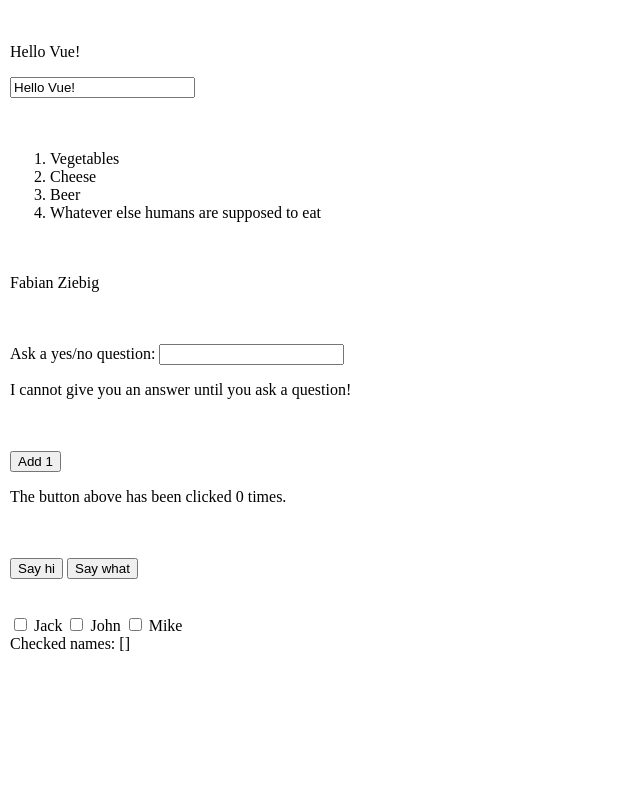
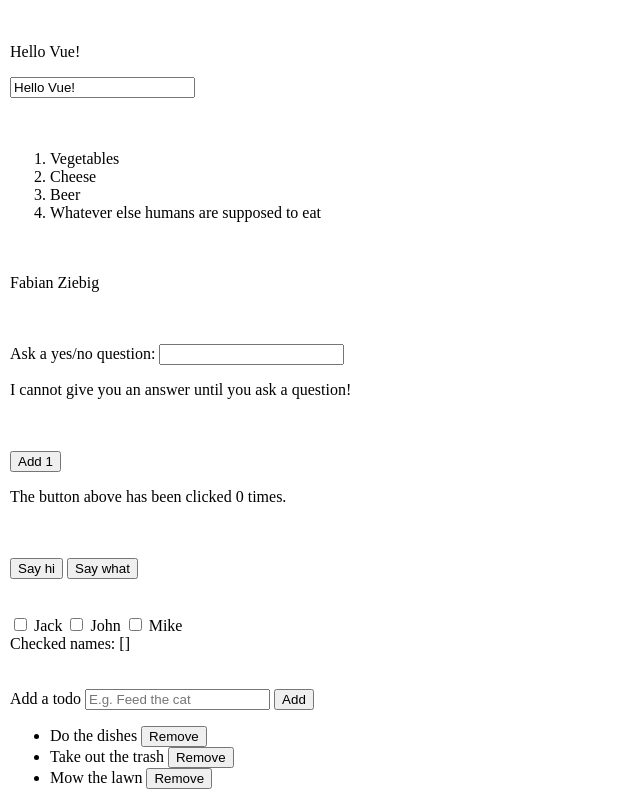
Before and after one commit to fzberlin23/vue.js, a plain HTML site: page index.html in a window 1280 px wide. Shown: the part 374-1174 px from the top of the page, without its empty margins (0-640 px from the left). Before the commit the page ends 1027 px from the top, so only its background shows below. Drawn offline with nearby package versions, Linux system fonts and the light colour scheme.

Commit message:
Hello Vue!

```diff
--- a/index.html
+++ b/index.html
@@ -101,6 +101,29 @@
             <span>Checked names: {{ checkedNames }}</span>
         </div>
 
+        <br/><br/>
+
+        <div id="todo-list-example">
+            <form v-on:submit.prevent="addNewTodo">
+              <label for="new-todo">Add a todo</label>
+              <input
+                v-model="newTodoText"
+                id="new-todo"
+                placeholder="E.g. Feed the cat"
+              >
+              <button>Add</button>
+            </form>
+            <ul>
+              <li
+                is="todo-item"
+                v-for="(todo, index) in todos"
+                v-bind:key="todo.id"
+                v-bind:title="todo.title"
+                v-on:remove="todos.splice(index, 1)"
+              ></li>
+            </ul>
+        </div>
+
         <script src="https://cdn.jsdelivr.net/npm/vue/dist/vue.js"></script>
         <script src="https://cdn.jsdelivr.net/npm/axios@0.12.0/dist/axios.min.js"></script>
         <script src="https://cdn.jsdelivr.net/npm/lodash@4.13.1/lodash.min.js"></script>
--- a/index.js
+++ b/index.js
@@ -154,3 +154,46 @@ new Vue({
     checkedNames: []
   }
 })
+
+
+Vue.component('todo-item', {
+  template: '\
+    <li>\
+      {{ title }}\
+      <button v-on:click="$emit(\'remove\')">Remove</button>\
+    </li>\
+  ',
+  props: ['title']
+})
+
+
+new Vue({
+  el: '#todo-list-example',
+  data: {
+    newTodoText: '',
+    todos: [
+      {
+        id: 1,
+        title: 'Do the dishes',
+      },
+      {
+        id: 2,
+        title: 'Take out the trash',
+      },
+      {
+        id: 3,
+        title: 'Mow the lawn'
+      }
+    ],
+    nextTodoId: 4
+  },
+  methods: {
+    addNewTodo: function () {
+      this.todos.push({
+        id: this.nextTodoId++,
+        title: this.newTodoText
+      })
+      this.newTodoText = ''
+    }
+  }
+})
```
